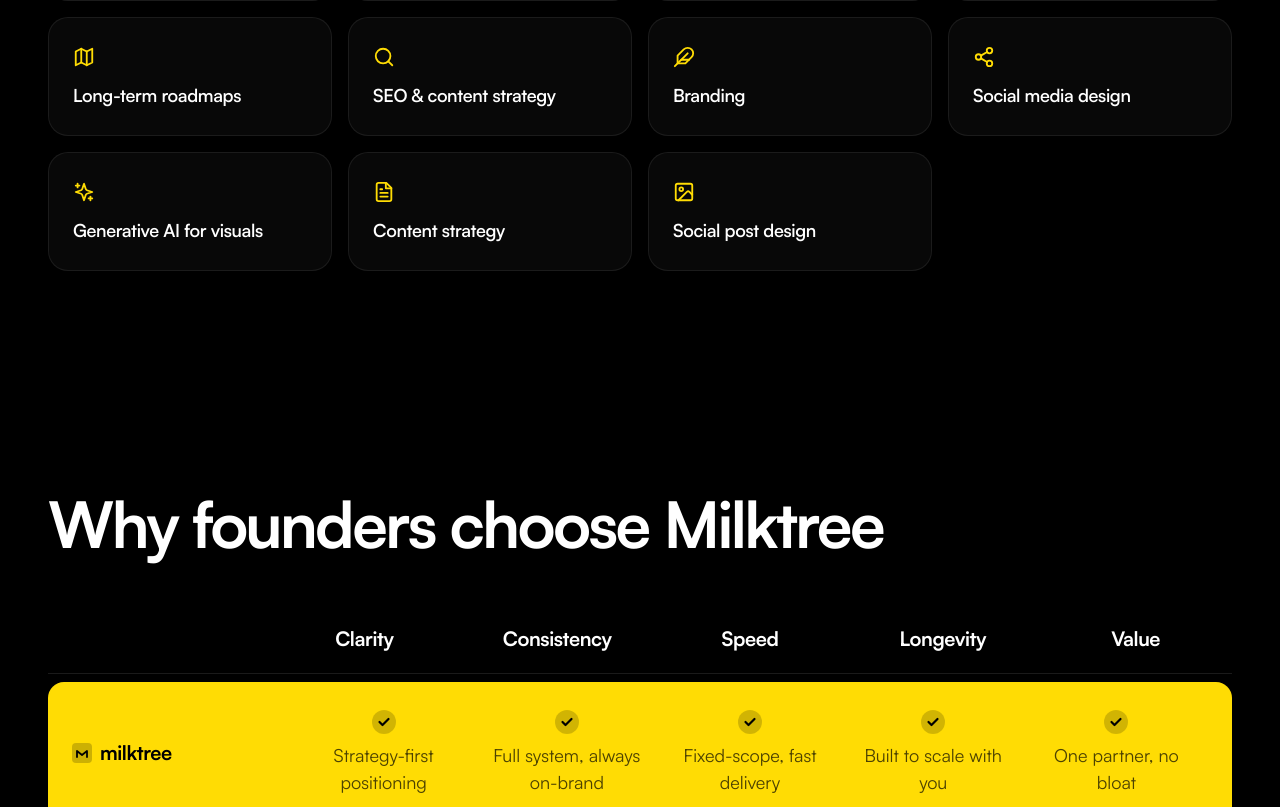
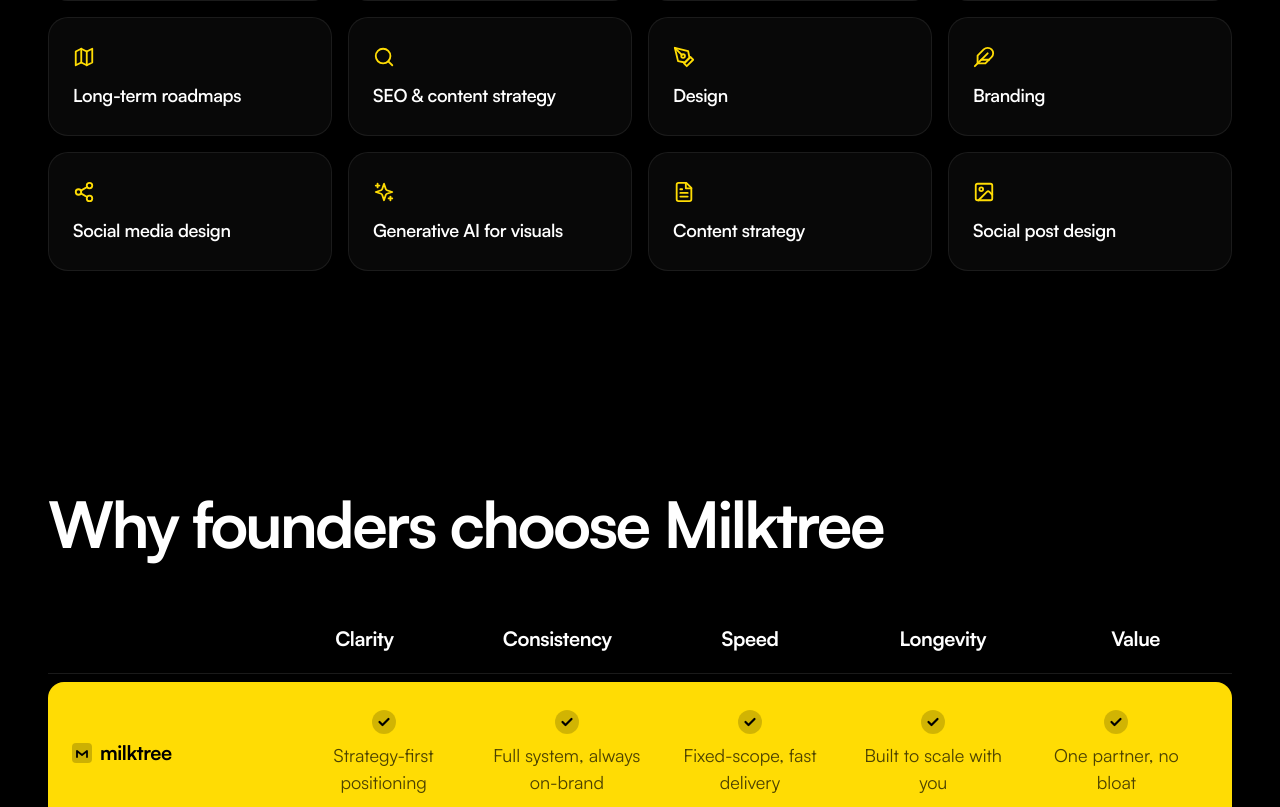
Before and after one commit to akash-milktree/milktree-lp-concept1, a React (Vite) app: page / in a window 1280 px wide. Shown: the part 2458-3265 px from the top of the page. Built offline with nearby package versions, Linux system fonts and the light colour scheme.

Commit message:
WhatWeDo: add Design as 12th standalone service card

```diff
--- a/sections/WhatWeDo.tsx
+++ b/sections/WhatWeDo.tsx
@@ -3,7 +3,7 @@
 import { Reveal } from '../components/animations/Reveal';
 import {
   Target, Layers, Compass, ClipboardList,
-  Map, Search, Feather, Share2,
+  Map, Search, PenTool, Feather, Share2,
   Sparkles, FileText, Image,
 } from 'lucide-react';
 
@@ -14,6 +14,7 @@
   { title: 'Project management',          Icon: ClipboardList },
   { title: 'Long-term roadmaps',          Icon: Map          },
   { title: 'SEO & content strategy',      Icon: Search       },
+  { title: 'Design',                      Icon: PenTool      },
   { title: 'Branding',                    Icon: Feather      },
   { title: 'Social media design',         Icon: Share2       },
   { title: 'Generative AI for visuals',   Icon: Sparkles     },
```
